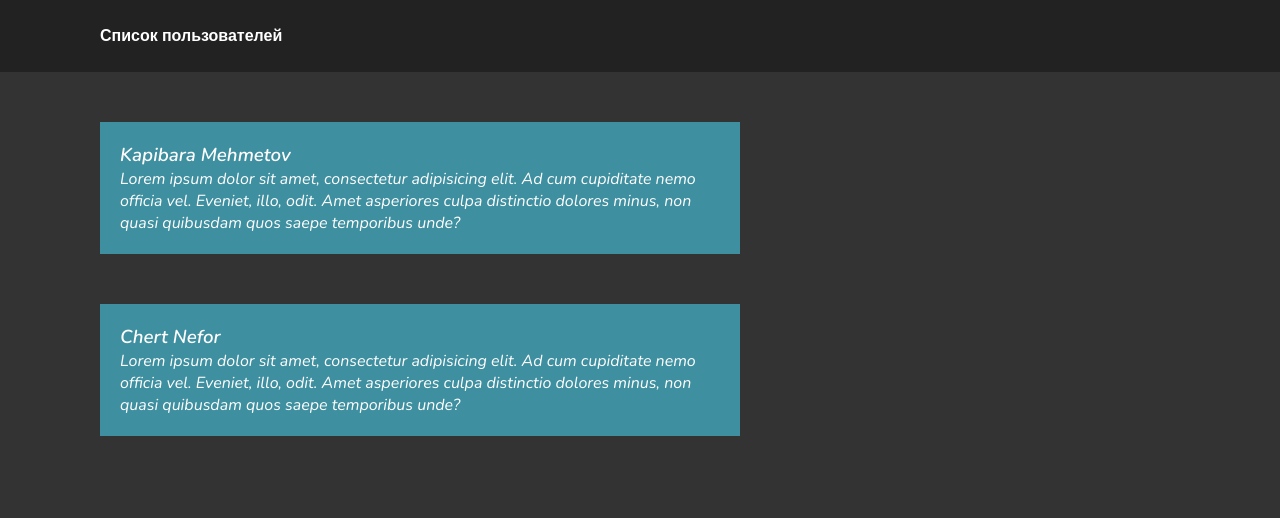
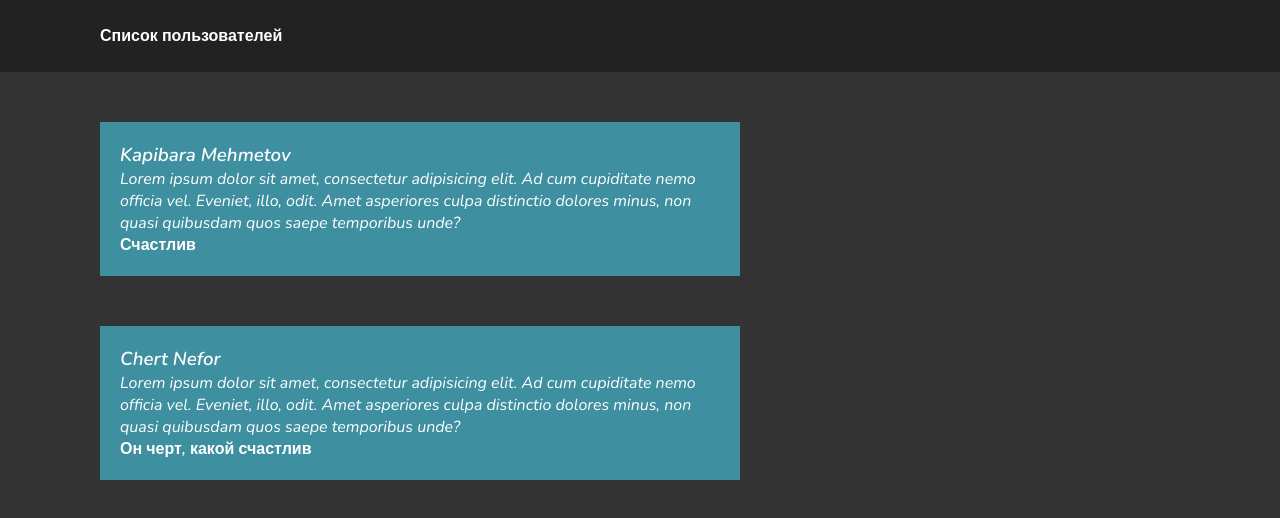
Before and after one commit to RAZEX0LOL/Task1.1, a React (Create React App) app: page / in a window 1280 px wide. Shown: the top 518 px of the page. Built offline with nearby package versions, Linux system fonts and the light colour scheme.

Commit message:
Third commit

```diff
--- a/src/Components/Users.js
+++ b/src/Components/Users.js
@@ -3,7 +3,10 @@ import React from "react";
 
 class Users extends React.Component {
 
-    users=[
+    constructor(props) {
+        super(props);
+        this.state={
+            users:[
                 {
                     id:1,
                     firstname:'Kapibara',
@@ -22,12 +25,15 @@ class Users extends React.Component {
                 }
 
             ]
+        }
+    }
     render() {
-        if (this.users.length>0)
+        if (this.state.users.length>0)
             return (<div>
-                {this.users.map((el)=>(<div className="user" key={el.id}>
+                {this.state.users.map((el)=>(<div className="user" key={el.id}>
                     <h3>{el.firstname} {el.lastname}</h3>
                     <p>{el.bio}</p>
+                    <b>{el.isHappy ? 'Счастлив': 'Он черт, какой счастлив'}</b>
                 </div>))}
             </div>)
         else
```
Lines whose indentation alone changed are shown as unchanged.
